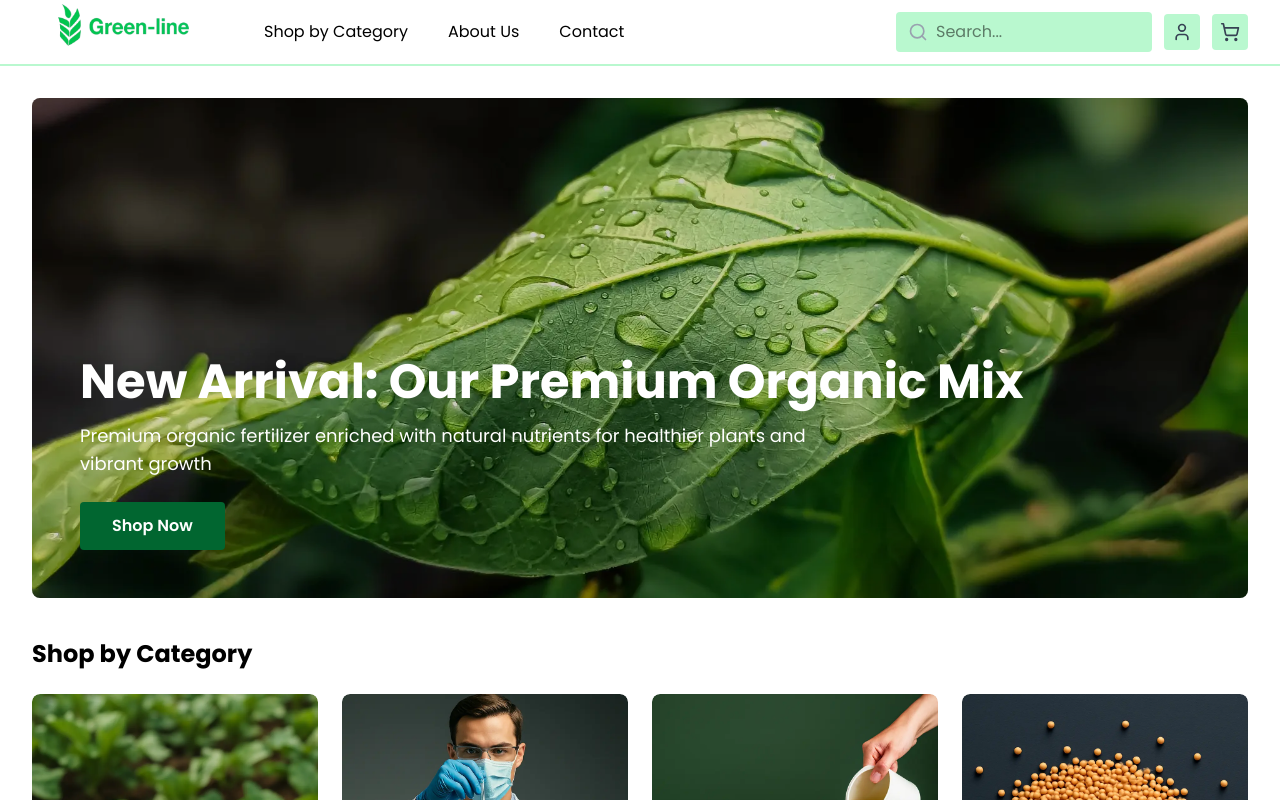
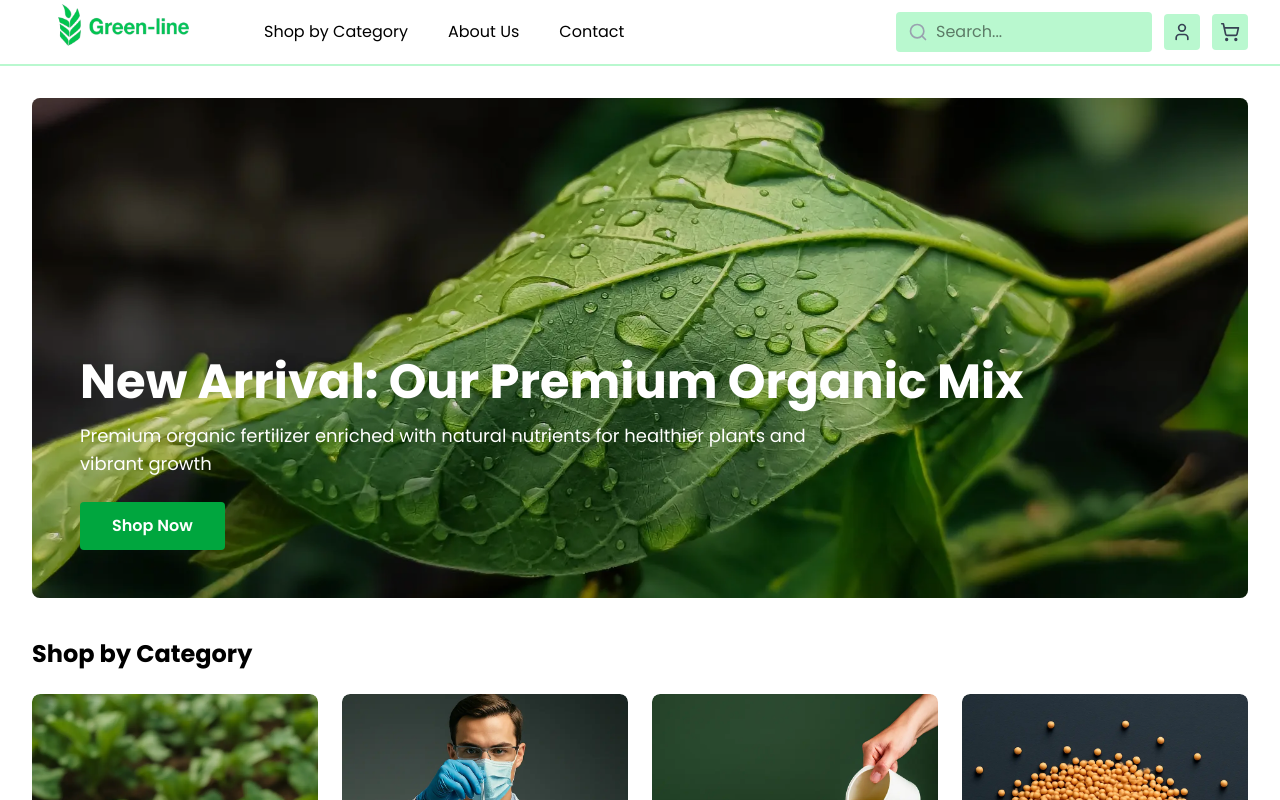
Before and after one commit to mohamed-samir-dev/Greenline, a Next.js app: page / in a window 1280 px wide. Shown: the top 800 px of the page. Built offline with nearby package versions, Linux system fonts and the light colour scheme; no server answers; the database is empty.

Commit message:
refactor: enhance HeroSection component styling
- Update hero section layout and design

```diff
--- a/components/home/HeroSection.tsx
+++ b/components/home/HeroSection.tsx
@@ -23,7 +23,7 @@ export default function HeroSection() {
             </p>
             <Link
               href="/shop"
-              className="inline-block bg-green-800 hover:bg-green-900 text-white font-semibold px-8 py-3 rounded transition-colors"
+              className="inline-block bg-green-600 hover:bg-green-900 text-white font-semibold px-8 py-3 rounded transition-colors"
             >
               Shop Now
             </Link>
```
